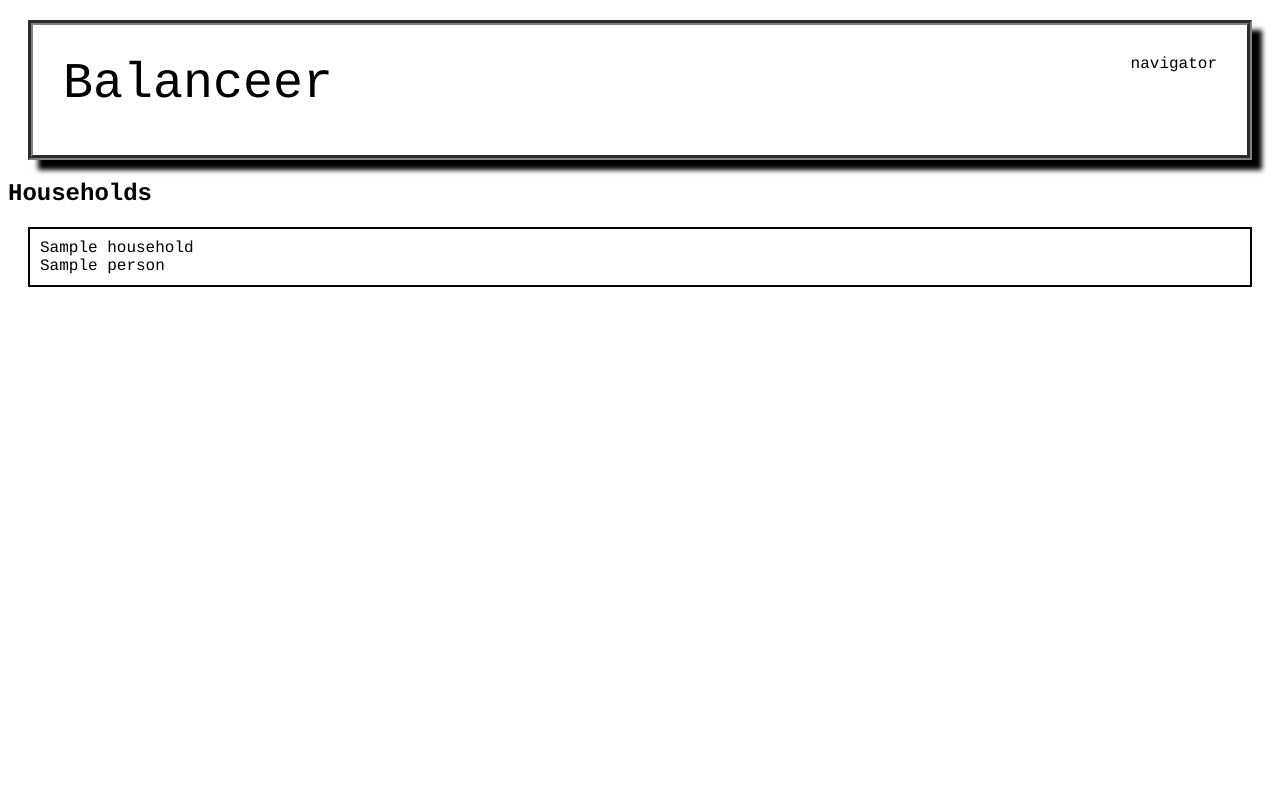
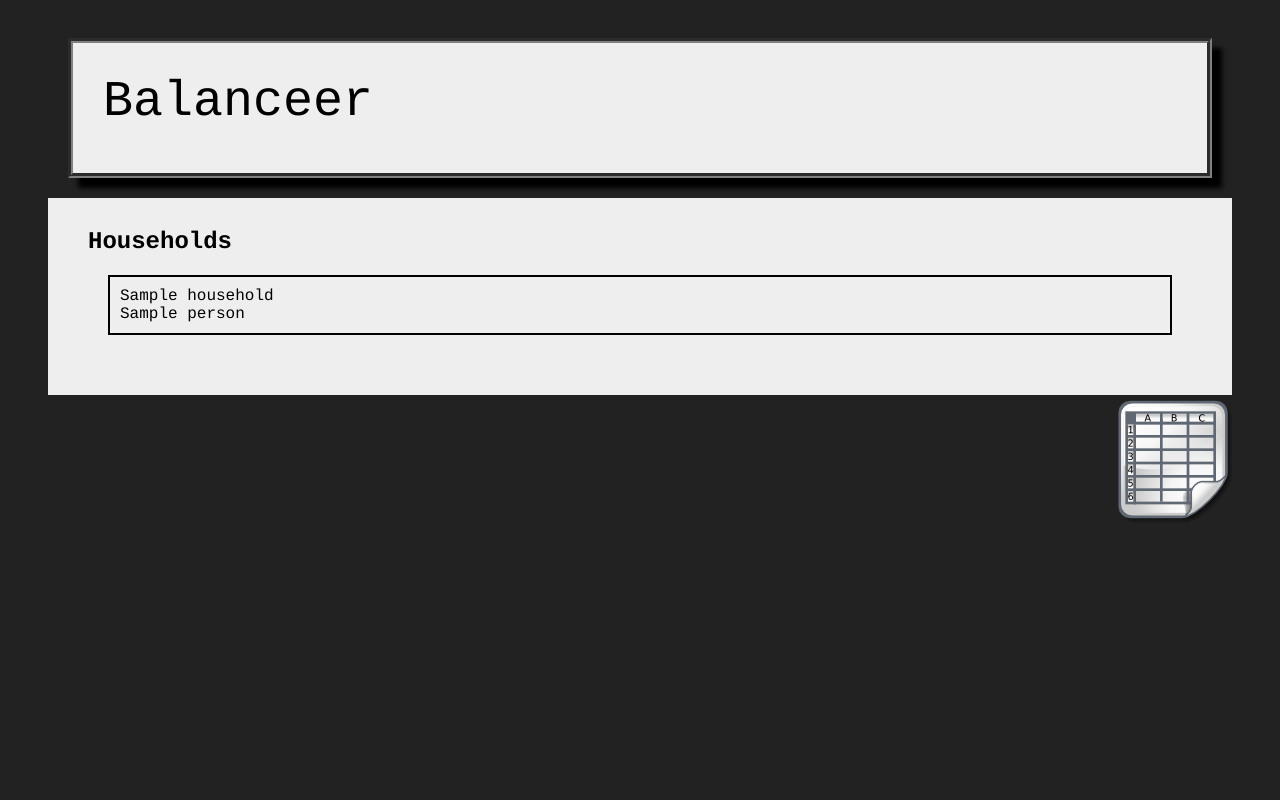
Before and after one commit to cstoafer/Expenses, a Django app: template frontend/templates/home.html in a window 1280 px wide. Run offline with Django 3.2, Linux system fonts and the light colour scheme; the template is opened without the code that fills it: most values are stand-ins (such as "Sample title", 1, 10 or a date in 2020).

Commit message:
big old update!

```diff
--- a/expenses/templates/household.html
+++ b/expenses/templates/household.html
@@ -1,10 +1,11 @@
+{%  load expenses %}
 <div class="household">
     <div class="household_name">
         {{ household.name }}
     </div>
     <div class="household_persons">
         {% for person in household.persons.all %}
-        {%  include "person.html" %}
+        {%  render_person person %}
         {%  endfor %}
     </div>
 </div>
--- /dev/null
+++ b/expenses/templatetags/__init__.py
@@ -0,0 +1 @@
+__author__ = 'jackdreilly'
--- /dev/null
+++ b/expenses/templatetags/expenses.py
@@ -0,0 +1,20 @@
+__author__ = 'jackdreilly'
+
+from django import template
+register = template.Library()
+
+
+@register.inclusion_tag('household.html')
+def render_household(household):
+    """
+    render html for a household
+    in turn calls the render_person method for members
+    """
+    return dict(household = household)
+
+@register.inclusion_tag('person.html')
+def render_person(person):
+    """
+    render html for a single person
+    """
+    return dict(person = person)
--- a/frontend/static/css/style.css
+++ b/frontend/static/css/style.css
@@ -18,8 +18,25 @@ header navigation {
     float: right;
 }
 
+footer #logo {
+    float:right;
+}
+
 .household {
     border: 2px solid black;
     padding: 10px;
     margin: 20px;
 }
+
+body, #content {
+    padding: 40px;
+    padding-top: 10px;
+}
+
+body {
+    background-color: #222;
+}
+
+#content, header, footer {
+    background-color: #eee;
+}
--- a/frontend/templates/base/base.html
+++ b/frontend/templates/base/base.html
@@ -12,14 +12,17 @@
         Balanceer
     </div>
     <navigation>
-        navigator
+        {% include "base/navigation.html" %}
     </navigation>
 </header>
 <section id="content">
-    <div id="wrapper">
         {% block content %}
         {%  endblock content %}
+</section>
+<footer>
+     <div id="logo">
+        <img src="{% get_static_prefix %}images/spreadsheet.png" alt="logo" />
     </div>
-</section>
+</footer>
 </body>
 </html>
--- a/frontend/templates/home.html
+++ b/frontend/templates/home.html
@@ -1,13 +1,12 @@
 {% extends "base/base.html" %}
-
 {%  block content %}
-
+{% load expenses %}
 <h1>
 Households
 </h1>
 <section id="households">
 {% for household in households %}
-    {% include "household.html" %}
+    {% render_household household %}
 {% endfor %}
 </section>
 
```
Also changed, not shown: Expenses.db, frontend/static/images/spreadsheet.png (added), frontend/templates/base/navigation.html (added).
